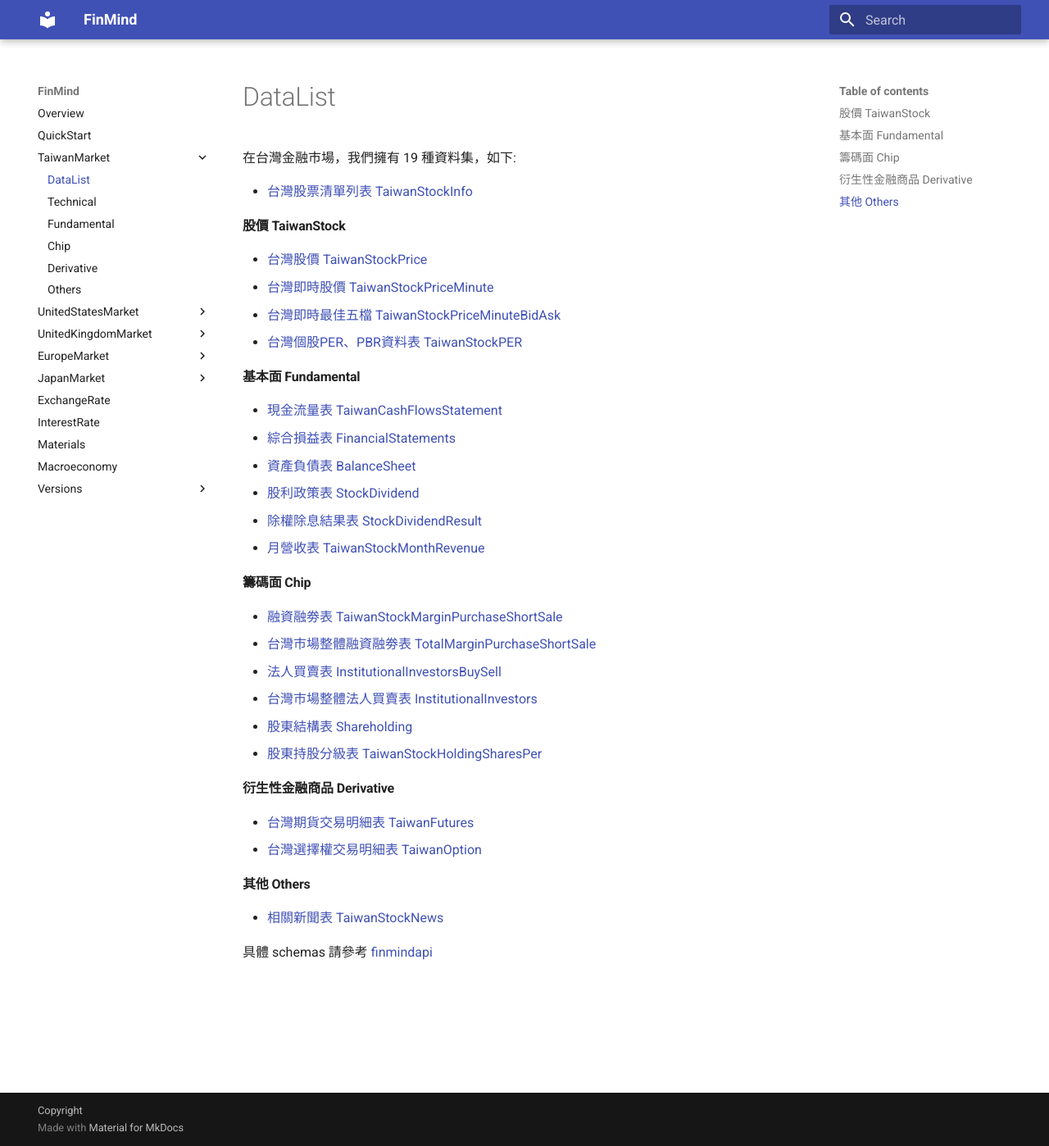
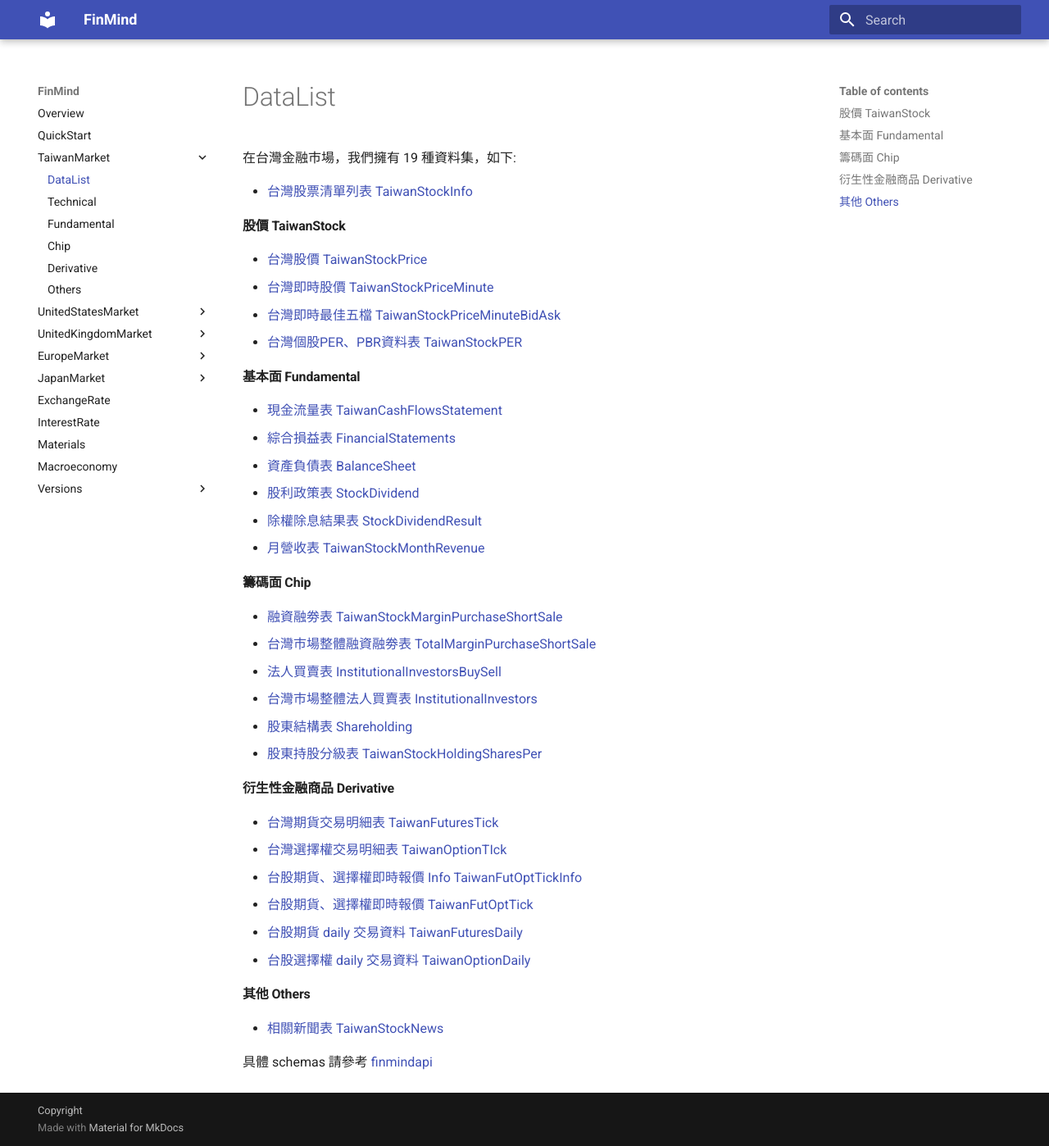
Before and after one commit to FinMind/FinMind-Doc, an MkDocs documentation site: the page built from docs/tutor/TaiwanMarket/DataList.md, in a window 1280 px wide and 1398 px high. Shown: the whole window at 82% size. Built offline with MkDocs 1.6.1 and Material for MkDocs 9.7.7, drawn with Linux system fonts in a browser that asks for light colours.

Commit message:
feat: update datalist

```diff
--- a/docs/tutor/TaiwanMarket/DataList.md
+++ b/docs/tutor/TaiwanMarket/DataList.md
@@ -6,7 +6,7 @@
 
 - [台灣股價 TaiwanStockPrice](https://finmind.github.io/tutor/TaiwanMarket/Technical/#taiwanstockprice)
 - [台灣即時股價 TaiwanStockPriceMinute](https://finmind.github.io/tutor/TaiwanMarket/Technical/#taiwanstockpriceminute)
-- [台灣即時最佳五檔 TaiwanStockPriceMinuteBidAsk](https://finmind.github.io/tutor/TaiwanMarket/Technical/#taiwanstockpriceminutedidask)
+- [台灣即時最佳五檔 TaiwanStockPriceMinuteBidAsk](https://finmind.github.io/tutor/TaiwanMarket/Technical/#taiwanstockpriceminutebidask)
 - [台灣個股PER、PBR資料表 TaiwanStockPER](https://finmind.github.io/tutor/TaiwanMarket/Technical/#perpbr-taiwanstockper)
 
 #### 基本面 Fundamental
@@ -30,8 +30,12 @@
 
 #### 衍生性金融商品 Derivative
 
-- [台灣期貨交易明細表 TaiwanFutures](https://finmind.github.io/tutor/TaiwanMarket/Derivative/#taiwanfutures)
-- [台灣選擇權交易明細表 TaiwanOption](https://finmind.github.io/tutor/TaiwanMarket/Derivative/#taiwanoption)
+- [台灣期貨交易明細表 TaiwanFuturesTick](https://finmind.github.io/tutor/TaiwanMarket/Derivative/#taiwanfuturestick)
+- [台灣選擇權交易明細表 TaiwanOptionTIck](https://finmind.github.io/tutor/TaiwanMarket/Derivative/#taiwanoptiontick)
+- [台股期貨、選擇權即時報價 Info TaiwanFutOptTickInfo](https://finmind.github.io/tutor/TaiwanMarket/Derivative/#info-taiwanfutopttickinfo)
+- [台股期貨、選擇權即時報價 TaiwanFutOptTick](https://finmind.github.io/tutor/TaiwanMarket/Derivative/#taiwanfutopttick)
+- [台股期貨 daily 交易資料 TaiwanFuturesDaily](https://finmind.github.io/tutor/TaiwanMarket/Derivative/#taiwanfuturesdaily)
+- [台股選擇權 daily 交易資料 TaiwanOptionDaily](https://finmind.github.io/tutor/TaiwanMarket/Derivative/#taiwanoptiondaily)
 
 #### 其他 Others
 
```
Also changed, not shown: docs/tutor/TaiwanMarket/Derivative.md (+1 -1 lines).
